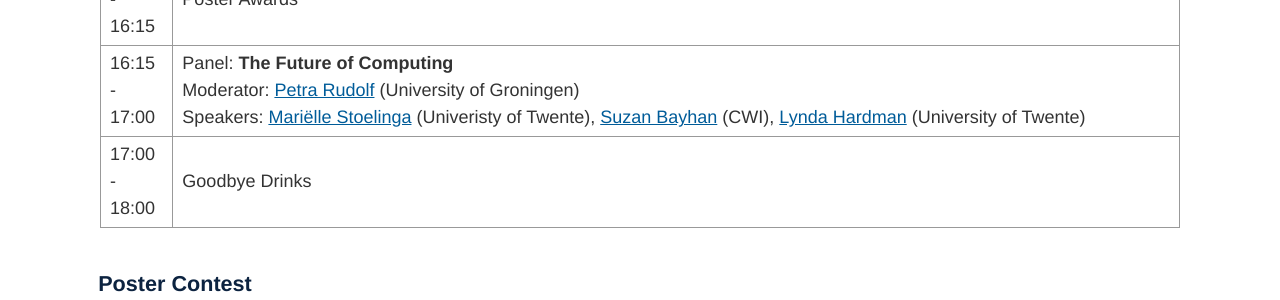
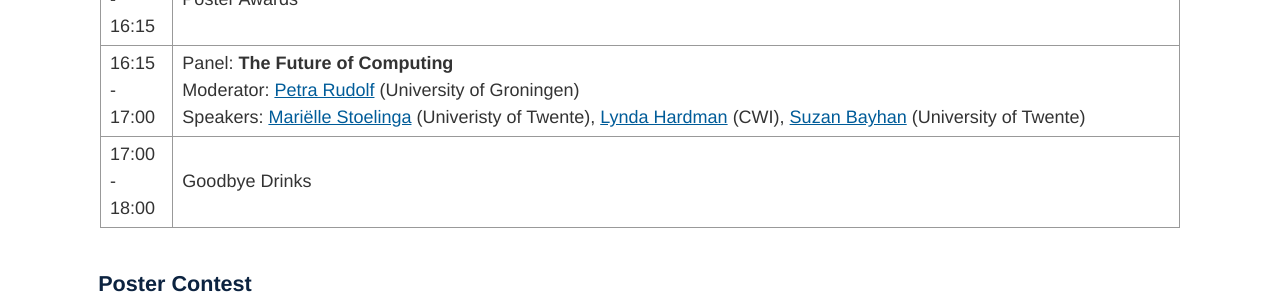
Before and after one commit to alice-and-eve/2025, a Jekyll site: the page built from index.md, in a window 1280 px wide and 900 px high, scrolled down 2969 px. Shown: the part 153-453 px from the top of the window. Built offline with Jekyll 4.4.1, drawn with Linux system fonts in a browser that asks for light colours.

```diff
--- a/index.md
+++ b/index.md
@@ -66,7 +66,7 @@ The registration is free and includes coffee breaks, lunch and drinks. We welcom
 | 15:15 - 15:30  | Coffee Break |
 | 15:30 - 16:00  | Talk: **Suzan Bayhan** (Univeristy of Twente) - **Towards More Sustainable Mobile Networks** <br> Wireless networks have significant potential to reduce environmental impact across key sectors, such as transportation and agriculture, by enabling smarter decision-making and enhancing efficiency through data collection and processing. However, the environmental costs of the communication networks themselves must not be overlooked. With the ITU-T’s and EU’s goals to cut the emissions significantly (e.g., around 50%) across all sectors by 2030, it is paramount to examine the sustainability of mobile networks which we rely on increasingly. In this talk, I will present the latest efforts to make mobile networks more sustainable with a particular focus on energy efficiency and share some highlights from our research on the potential of infrastructure sharing towards more sustainable mobile networks. |
 | 16:00 - 16:15  | Poster Awards |
-| 16:15 - 17:00  | Panel: **The Future of Computing** <br> Moderator: <a href="https://www.rug.nl/staff/p.rudolf/?lang=en" target="_blank" rel="noopener noreferrer">Petra Rudolf</a> (University of Groningen) <br> Speakers: <a href="https://personen.utwente.nl/m.i.a.stoelinga" target="_blank" rel="noopener noreferrer">Mariëlle Stoelinga</a> (Univeristy of Twente), <a href="https://www.cwi.nl/en/people/lynda-hardman/" target="_blank" rel="noopener noreferrer">Suzan Bayhan</a> (CWI), <a href="https://people.utwente.nl/suzan.bayhan" target="_blank" rel="noopener noreferrer">Lynda Hardman</a> (University of Twente) |
+| 16:15 - 17:00  | Panel: **The Future of Computing** <br> Moderator: <a href="https://www.rug.nl/staff/p.rudolf/?lang=en" target="_blank" rel="noopener noreferrer">Petra Rudolf</a> (University of Groningen) <br> Speakers: <a href="https://personen.utwente.nl/m.i.a.stoelinga" target="_blank" rel="noopener noreferrer">Mariëlle Stoelinga</a> (Univeristy of Twente), <a href="https://www.cwi.nl/en/people/lynda-hardman/" target="_blank" rel="noopener noreferrer">Lynda Hardman</a> (CWI), <a href="https://people.utwente.nl/suzan.bayhan" target="_blank" rel="noopener noreferrer">Suzan Bayhan</a> (University of Twente) |
 | 17:00 - 18:00  | Goodbye Drinks |
 
 
```
